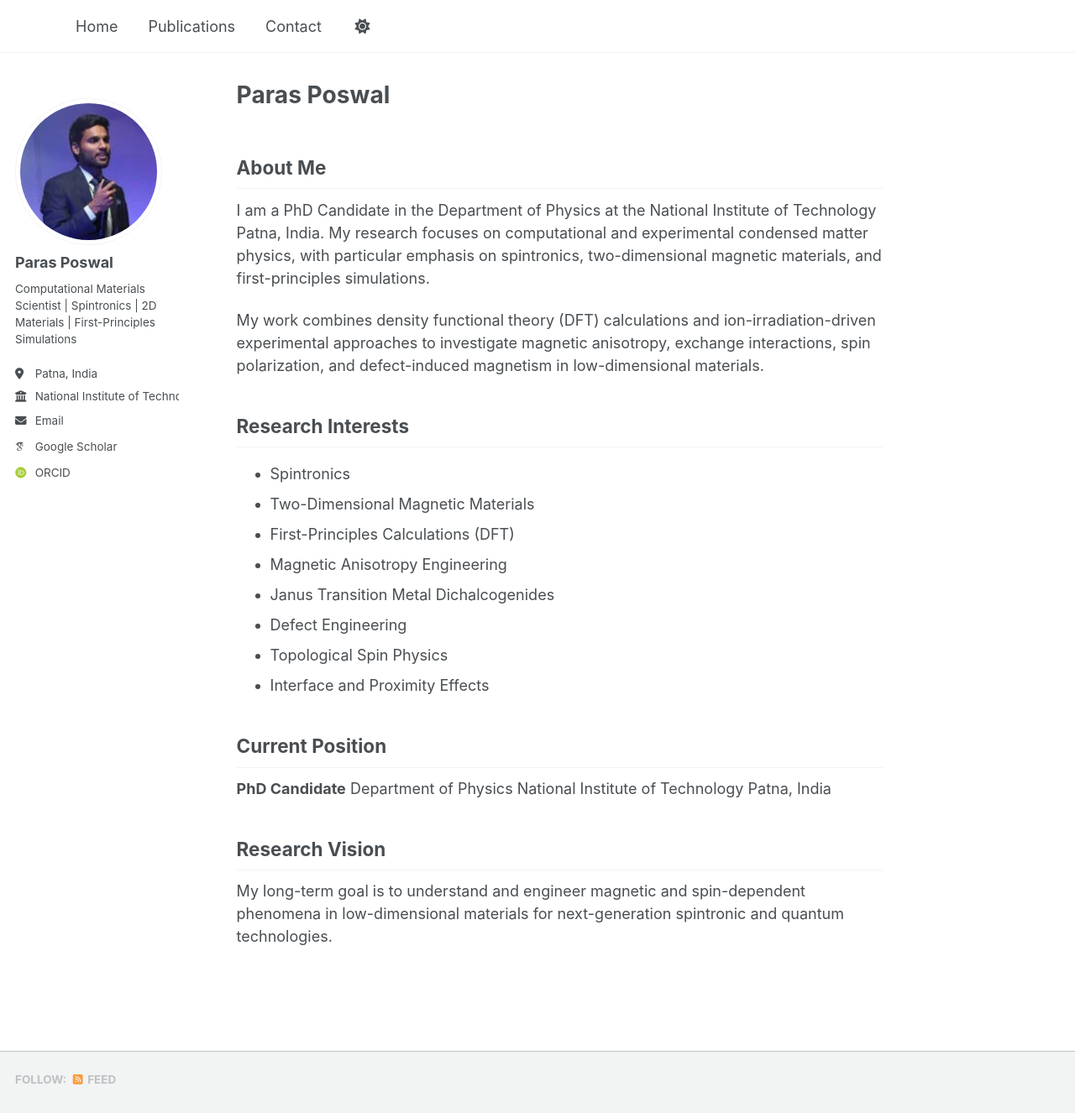
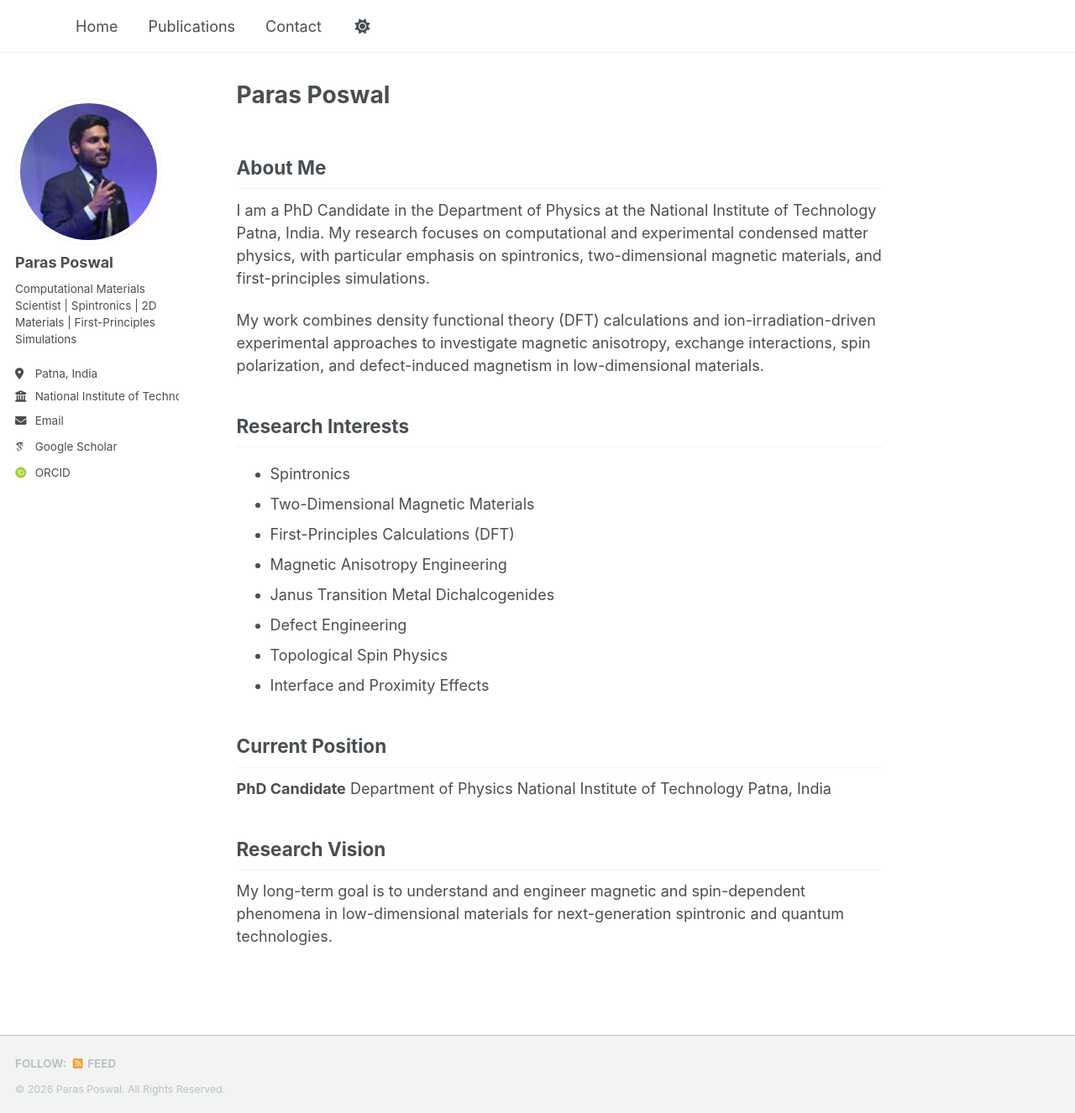
Before and after one commit to poswalparas/poswalparas.github.io, a Jekyll site: the page built from _pages/about.md, in a window 1280 px wide and 1326 px high. Shown: the whole window at 84% size. Built offline with Jekyll 4.4.1, drawn with Linux system fonts in a browser that asks for light colours; some web fonts are replaced; a script bundle is joined from its source files by our own code; library files that are not in the unit come from our copies.

Commit message:
Update footer.html

```diff
--- a/_includes/footer.html
+++ b/_includes/footer.html
@@ -18,3 +18,6 @@
   </ul>
 </div>
 {% endif %}
+<div class="page__footer-copyright">
+  &copy; {{ site.time | date: '%Y' }} Paras Poswal. All Rights Reserved.
+</div>
```
